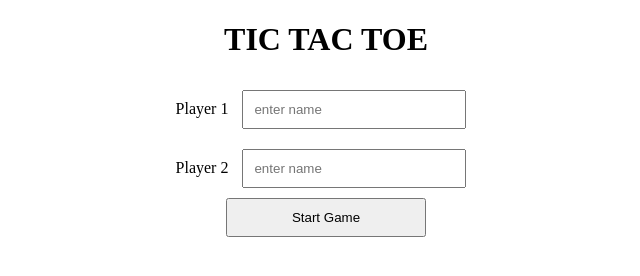
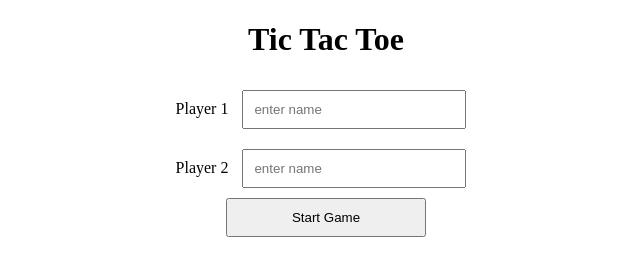
Before and after one commit to acciojob/tictactoe-naveen-kk4, a website: page main.html in a window 1280 px wide. Shown: the whole page, without its empty margins (314-954 px from the left). Drawn offline with Linux system fonts and the light colour scheme.

Commit message:
created a submission

```diff
--- a/main.html
+++ b/main.html
@@ -9,7 +9,7 @@
 <body>
 	<!-- the entire body must be written by student -->
 	<div class="main-class">
-		<h1>TIC TAC TOE</h1>
+		<h1>Tic Tac Toe</h1>
 		<form onsubmit="formSubmitted(event)">
 			<div><label for="player-1">Player 1</label>
 				<input  placeholder="enter name" id="player-1" type="text"></div>
```
